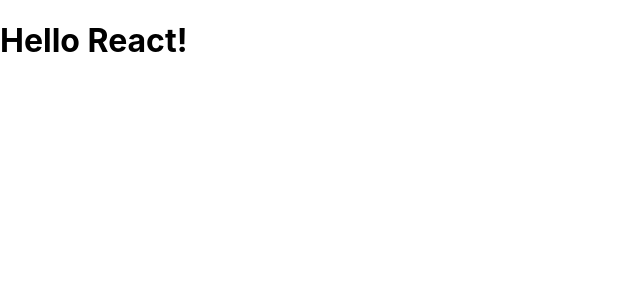
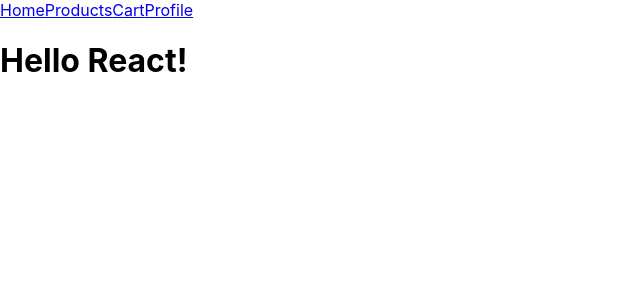
Before and after one commit to Mr-Siah-Class/ay2223_practice_react_app-ffttnn, a React (Create React App) app in the folder react-app-example/: page / in a window 1280 px wide. Shown: the top 300 px of the page, without its empty margins (0-640 px from the left). Built offline with nearby package versions, Linux system fonts and the light colour scheme.

Commit message:
importing nav bar #4

```diff
--- a/react-app-example/src/App.js
+++ b/react-app-example/src/App.js
@@ -1,5 +1,6 @@
 import React from 'react';
 import './App.css';
+import NavBar from './components/NavBar';
 
 class App extends React.Component
 {
@@ -11,6 +12,7 @@
     {
         return (
             <div>
+               <NavBar/>
                 <h1>Hello React!</h1>
             </div>
         );
--- a/react-app-example/src/components/NavBar.js
+++ b/react-app-example/src/components/NavBar.js
@@ -0,0 +1,22 @@
+import React from 'react';
+
+class NavBar extends React.Component
+{
+    constructor() {
+        super()
+    }
+
+    render()
+    {
+        return (
+            <div className='Nav'>
+                <a href='/'>Home</a>
+                <a href='/products'>Products</a>
+                <a href='/cart'>Cart</a>
+                <a href='/profile'>Profile</a>
+            </div>
+        );
+    }
+}
+
+export default NavBar;
```
